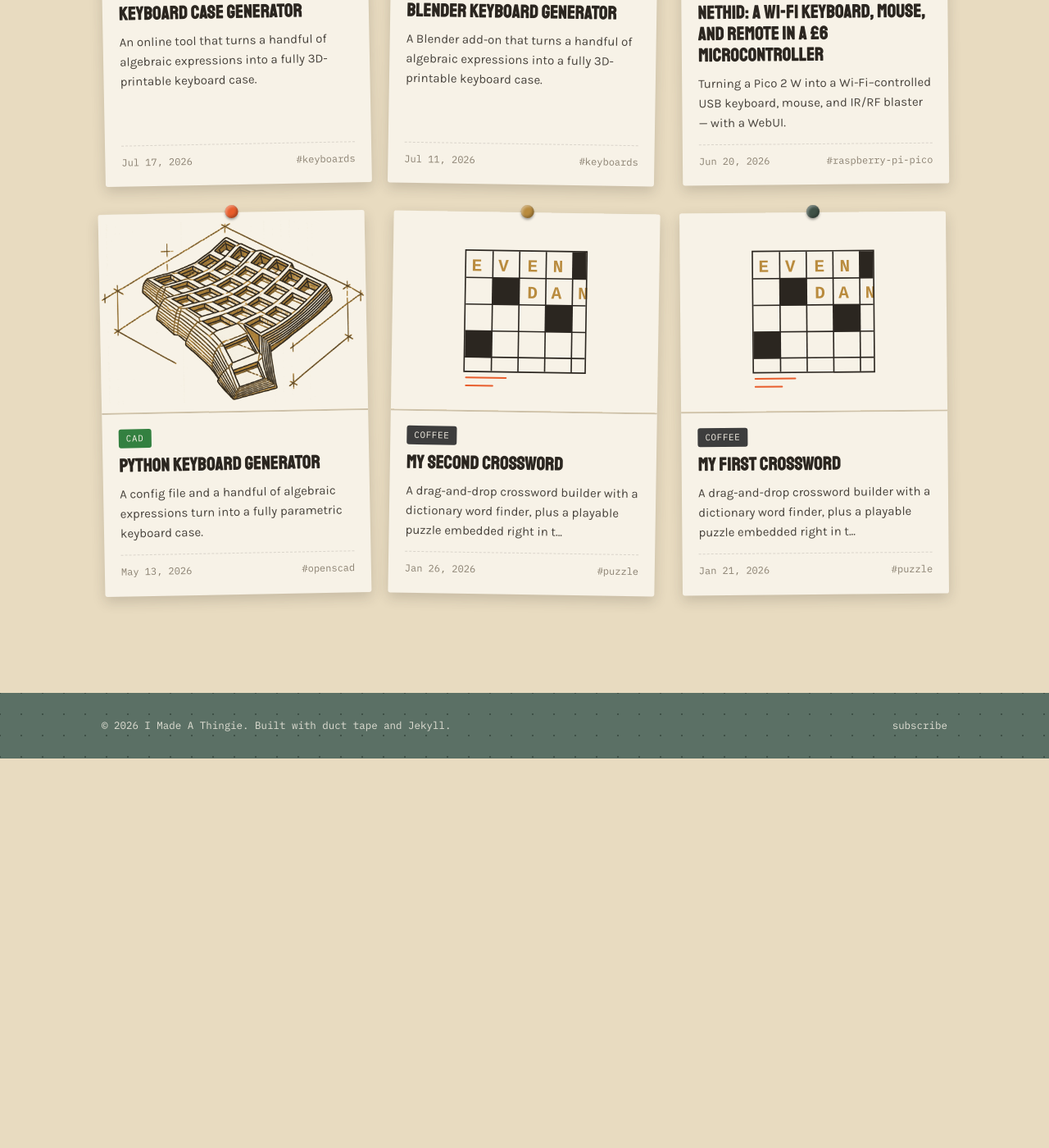
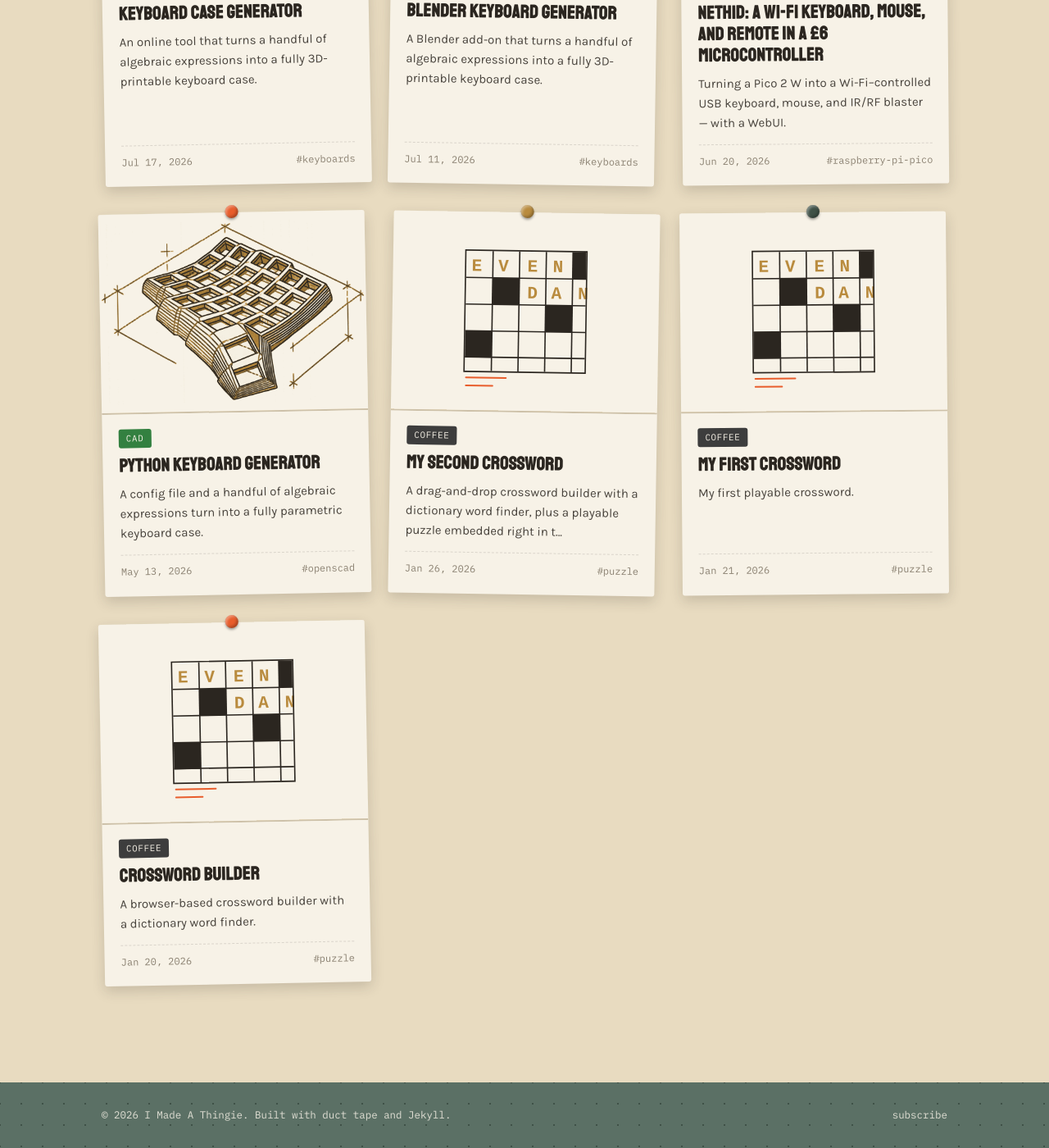
Before and after one commit to imadeathingie/madeathing, a Jekyll site: the page built from index.md, in a window 1280 px wide and 1400 px high, scrolled down 711 px. Shown: the whole window at 82% size. Built offline with Jekyll 4.4.1, drawn with Linux system fonts in a browser that asks for light colours; before the commit the page ends 1636 px from its top, so only the background shows below that.

Commit message:
Moved crossword builder to a post

```diff
--- a/crossword/index.html
+++ b/_posts/2026-01-20-my-first-crossword-builder.html
@@ -1,14 +1,18 @@
 ---
-layout: default
+layout: full-width
 title: Crossword Builder
+category: coffee
+tags: [puzzle, javascript]
+image: /assets/images/my-first-crossword.svg
+excerpt: "A browser-based crossword builder with a dictionary word finder."
 ---
-<div class="post-header pegboard">
+<!-- <div class="post-header pegboard">
   <div class="wrap">
     <span class="card-badge" style="background: #B98B3E;">Tool</span>
     <h1>Crossword Builder</h1>
     <div class="post-meta">click a cell &middot; type a letter &middot; space toggles black squares</div>
   </div>
-</div>
+</div> -->
 
 <div id="root"></div>
 
--- a/_posts/2026-01-21-my-first-crossword.md
+++ b/_posts/2026-01-21-my-first-crossword.md
@@ -3,7 +3,7 @@ title: "My First Crossword"
 category: coffee
 tags: [puzzle]
 image: /assets/images/my-first-crossword.svg
-excerpt: "A drag-and-drop crossword builder with a dictionary word finder, plus a playable puzzle embedded right in this post."
+excerpt: "My first playable crossword."
 custom_scripts:
   - /assets/js/crossword-player.js
 ---
@@ -42,6 +42,6 @@ that works on any page).
 ## What's next
 
 The builder itself is a page on this site — [try the crossword
-builder]({{ '/crossword/' | relative_url }}) if you want to make
+builder]({{ '/coffee/my-first-crossword-builder/' | relative_url }}) if you want to make
 your own. Next up: a proper symmetry-aware auto-numberer and saving
 drafts to the browser instead of round-tripping JSON files by hand.
```
